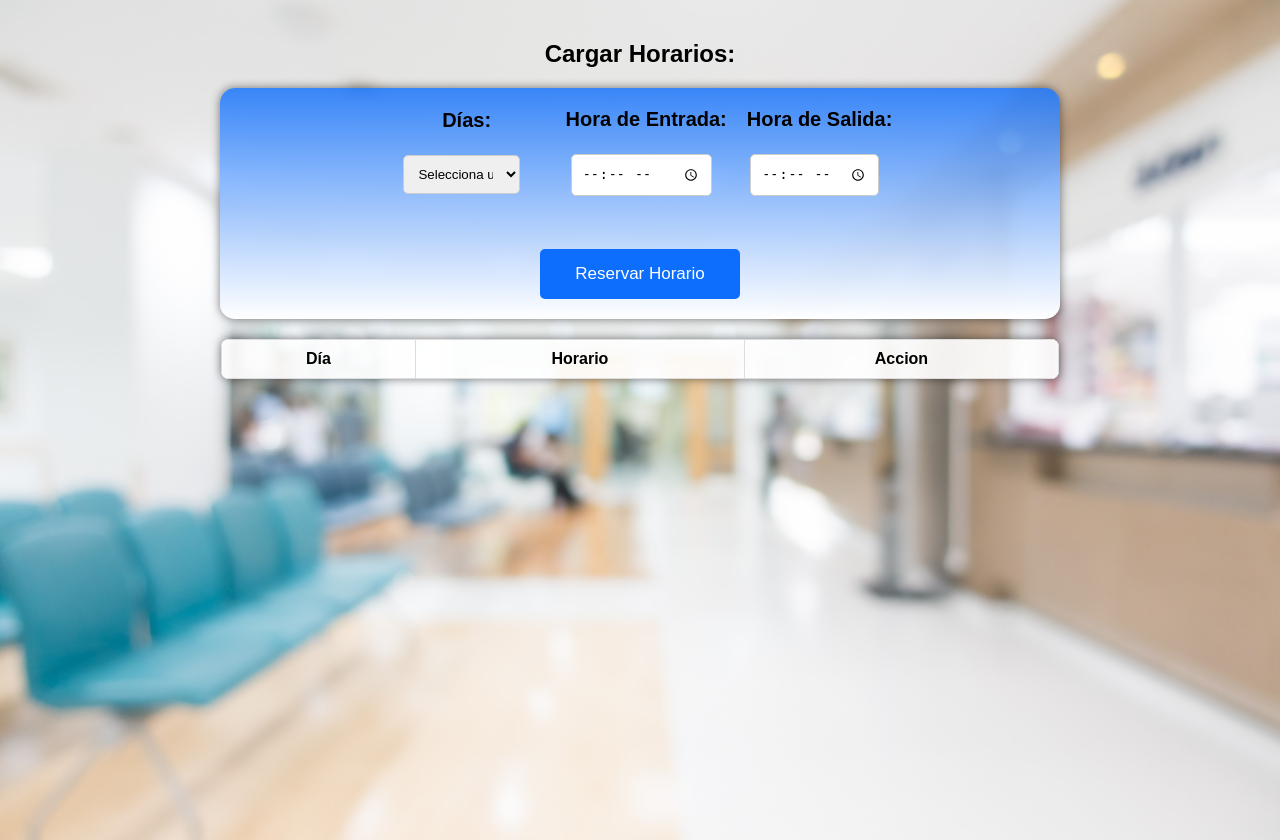
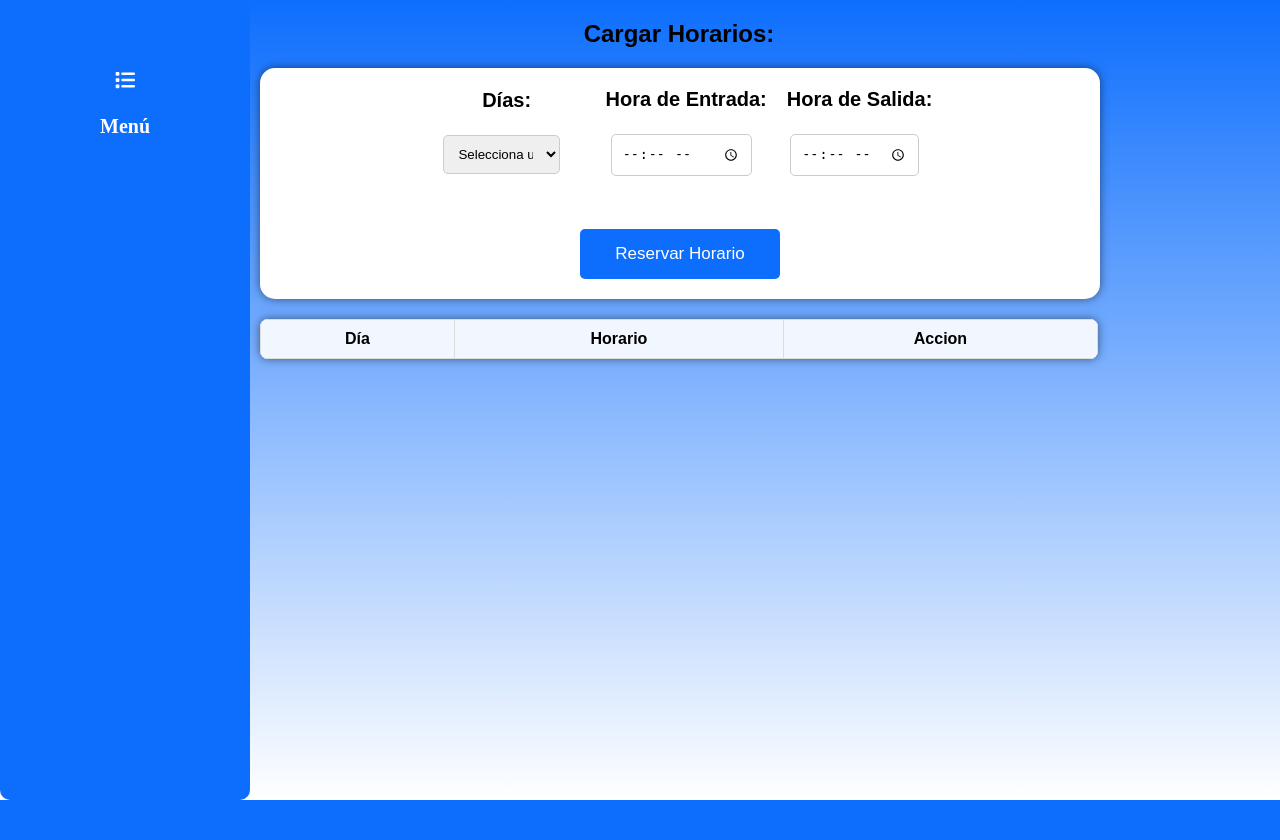
Before and after one commit to kevelopers/Clinica, a Flask app: page /cargar_horario in a window 1280 px wide. After the commit the page ends 800 px from the top, so only its background shows below. Run offline with Flask 3, Linux system fonts and the light colour scheme; lists and menus that the app fills with data are empty.

Commit message:
nuevos cambios
icono en la pagina web

```diff
--- a/templates/user/cargar_horario.html
+++ b/templates/user/cargar_horario.html
@@ -6,16 +6,7 @@
     <meta name="viewport" content="width=device-width, initial-scale=1.0">
     <title>Carga Horarios</title>
     <style>
-        body {
-            font-family: Arial, sans-serif;
-            margin: 0;
-            padding: 20px;
-            height: 100vh;
-            overflow: hidden;
-            background-image:  url('{{ url_for('static', filename='img/fondo_clinica.jpg') }}');
-            background-size: cover;
-            position: relative;
-        }
+
 
         h1 {
             text-align: center;
@@ -28,7 +19,7 @@
             width: 100%;
             margin: 0 auto;
             padding: 20px;
-            background: linear-gradient(to bottom, rgba(13, 110, 253, 0.8), white);
+            background-color: white;
             border-radius: 15px;
             box-shadow: 0 0 10px rgba(0, 0, 0, 0.5);
         }
@@ -81,11 +72,107 @@
             background-color: #007bff;
             color: white;
         }
+        body {
+            margin: 0;
+            height: 100vh;
+            background: linear-gradient(to bottom, #0d6efd, #ffffff);
+            font-family: 'Arial', sans-serif;
+            display: flex;
+            flex-direction: row;
+        }
+
+        #sidebarFrame {
+            width: 250px;
+            height: 100vh;
+            border: none;
+
+        }
+
+        .main-content {
+            flex-grow: 1;
+            display: flex;
+            justify-content: center;
+            align-items: center;
+
+        }
+
+        .card {
+            background-color: #ffffff;
+            border-radius: 10px;
+            box-shadow: 0 4px 8px rgba(0, 0, 0, 0.2);
+            padding: 20px;
+            max-width: 600px; /* Reducido el ancho máximo */
+            width: 100%;
+            text-align: center;
+        }
+
+        h1 {
+            color: #17283b;
+            font-weight: bold;
+            margin-bottom: 20px;
+            font-size: 2rem; /* Tamaño de fuente ajustado */
+        }
+
+        h5 {
+            color: #17283b;
+            font-weight: bold;
+            margin-bottom: 15px;
+            font-size: 1.1rem; /* Tamaño de fuente ajustado */
+        }
+
+        iframe {
+            border-radius: 10px;
+
+            width: 100%;
+            height: 300px; /* Altura reducida */
+            border: 0;
+        }
+
+        .contact-info {
+            margin-top: 20px;
+            text-align: left;
+        }
+
+        .contact-info h5 {
+            margin-bottom: 10px;
+            font-size: 1rem; /* Tamaño de fuente ajustado */
+        }
+
+        .contact-info a {
+            color: #0d6efd;
+            text-decoration: none;
+            font-weight: bold;
+        }
+
+        .contact-info a:hover {
+            text-decoration: underline;
+        }
+
+        .social-icon {
+            color: #0d6efd;
+            margin-left: 5px;
+            font-size: 1.1rem; /* Tamaño de fuente ajustado */
+        }
+
+        /* Animación de entrada */
+        .card {
+            animation: fadeIn 1s ease-in-out;
+        }
+
+        @keyframes fadeIn {
+            from {
+                opacity: 0;
+            }
+            to {
+                opacity: 1;
+            }
+        }
     </style>
 </head>
 
 <body>
-    <div class="container">
+    <iframe id="sidebarFrame" src="{{ url_for('menulateral') }}"></iframe>
+    <div class="container" style="margin-left: 10px;">
         <h2 style="color: #000; text-align: center;"><b>Cargar Horarios:</b></h2>
 
         <div class="form-container" style="text-align:center; font-size: 20px;">
--- a/templates/user/login.html
+++ b/templates/user/login.html
@@ -13,6 +13,8 @@
   <head>
     <meta charset="UTF-8" />
     <meta name="viewport" content="width=device-width, initial-scale=1.0" />
+
+    <link rel="shortcut icon" href="../../static/img/logoClin.png" style="width: 50px;" type="image/x-icon">
     <!-- Referencia a Bootstrap CSS -->
     <link
       rel="stylesheet"
--- a/templates/user/menulateral.html
+++ b/templates/user/menulateral.html
@@ -121,9 +121,34 @@
         .sidebar a:hover {
             color: rgb(8, 13, 13);
         }
+
+.menu-item {
+  border-bottom: 1px solid rgba(0, 0, 0, 0.1); /* Borde delgado y semitransparente */
+  padding: 8px 0; /* Ajuste del espacio interno */
+}
+
+.menu-item:last-child {
+  border-bottom: none;
+}
+a {
+  display: block;
+  padding: 8px 0;
+  position: relative;
+}
+
+a:not(:last-child)::after {
+  content: "";
+  position: absolute;
+  bottom: 0;
+  left: 5%; /* Ajuste para que la línea no ocupe todo el ancho */
+  width: 90%; /* Ajuste para que la línea no ocupe todo el ancho */
+  height: 1px;
+  background-color: rgb(255, 255, 255);
+}
     </style>
 </head>
 <body>
+     <link rel="shortcut icon" href="../../static/img/logoClin.png" style="width: 50px;" type="image/x-icon">
     <div id="sidebar" class="sidebar" style="font-size: 20px;">
         <div class="centered-bars" id="toggleBtn">
             <img src="{{ url_for('static', filename='img/list-solid.svg') }}" width="20px" alt="Bars Icon" class="white-icon">
@@ -152,14 +177,22 @@
         if (pacienteJSON=='paciente') {
             sidebarOptions += `
                 <a href="{{ url_for('crear_citas') }}" target="_top"><i class="fas fa-calendar-check" style="font-size: 20px;"></i> <span style="font-size: 20px;">Crear Citas</span></a>
+         <div class="separator"></div>
+
                 <a href="{{ url_for('contacto') }}" target="_top" style="font-size: 20px;"><i class="fas fa-envelope"></i> <span style="font-size: 20px;">Contacto</span></a>
-                <a href="{{ url_for('disponibilidad_horarios') }}" target="_top" style="font-size: 20px;"><i class="fas fa-calendar"></i> <span style="font-size: 20px;">Horario</span></a>
+         <div class="separator"></div>
+
+                <a href="{{ url_for('pregunta') }}" target="_top" style="font-size: 20px;"><i class="fa fa-google-plus"></i> <span style="font-size: 20px;">Sugerencia IA</span></a>
+         <div class="separator"></div>
+
                 <a href="#" target="_top"><i class="fas fa-sign-out-alt" style="font-size: 20px;"></i> <span style="font-size: 20px;">Salir</span></a>
             `;
         }else if(pacienteJSON=='doctor'){
             sidebarOptions += `
-                <a href="{{ url_for('ver_cita') }}" target="_top"><i class="fas fa-calendar-alt" style="font-size: 20px;"></i> <span style="font-size: 20px;">Ver Citas</span></a>
+                <a href="{{ url_for('citas') }}" target="_top"><i class="fas fa-calendar-alt" style="font-size: 20px;"></i> <span style="font-size: 20px;">Ver Citas</span></a>
+         <div class="separator"></div>
                 <a href="{{ url_for('horario') }}" target="_top"><i class="fas fa-clock" style="font-size: 20px;"></i> <span style="font-size: 20px;">Horarios</span></a>
+        <div class="separator"></div>
                 <a href="#" target="_top"><i class="fas fa-sign-out-alt" style="font-size: 20px;"></i> <span style="font-size: 20px;">Salir</span></a>
             `;
         }
--- a/templates/user/registro_doctor.html
+++ b/templates/user/registro_doctor.html
@@ -25,7 +25,7 @@
 <head>
 
     <meta charset="UTF-8">
-    <link src="">
+    <link rel="shortcut icon" href="../../static/img/logoClin.png" style="width: 50px;" type="image/x-icon">
     <meta name="viewport" content="width=device-width, initial-scale=1.0">
     <!-- Referencia a Bootstrap CSS -->
     <link rel="stylesheet" href="{{ url_for('static', filename='bootstrap/css/bootstrap.min.css') }}" />
--- a/templates/user/registro_paciente.html
+++ b/templates/user/registro_paciente.html
@@ -23,6 +23,7 @@
   </style>
 
   <head>
+    <link rel="shortcut icon" href="../../static/img/logoClin.png" style="width: 50px;" type="image/x-icon">
     <meta charset="UTF-8" />
     <meta name="viewport" content="width=device-width, initial-scale=1.0" />
     <!-- Referencia a Bootstrap CSS -->
--- a/templates/user/tipo_usuario.html
+++ b/templates/user/tipo_usuario.html
@@ -20,7 +20,7 @@
 
   <head>
     <meta charset="UTF-8" />
-    <link src="" />
+    <link rel="shortcut icon" href="../../static/img/logoClin.png" style="width: 50px;" type="image/x-icon">
     <meta name="viewport" content="width=device-width, initial-scale=1.0" />
     <!-- Referencia a Bootstrap CSS -->
     <link
```
